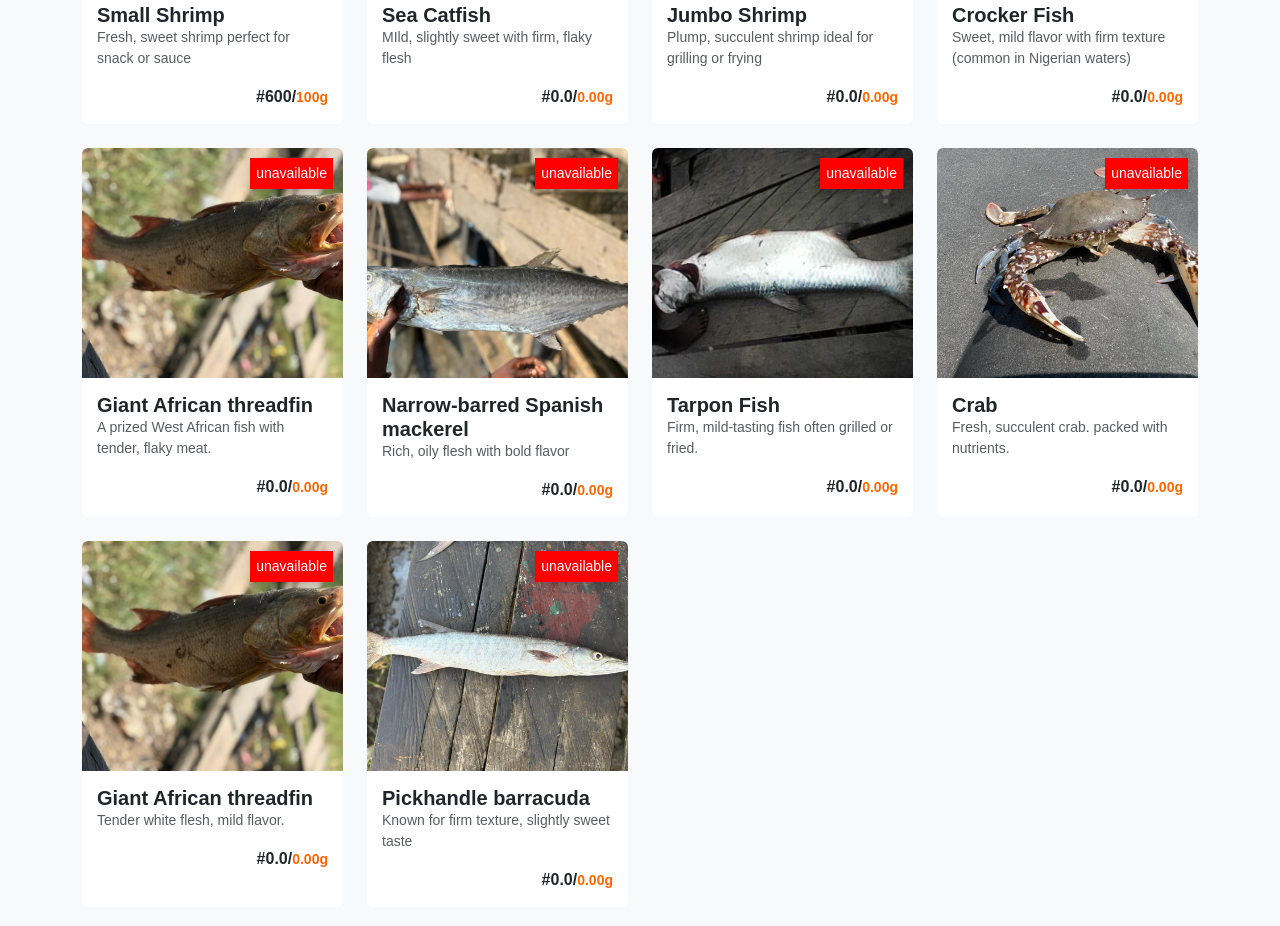
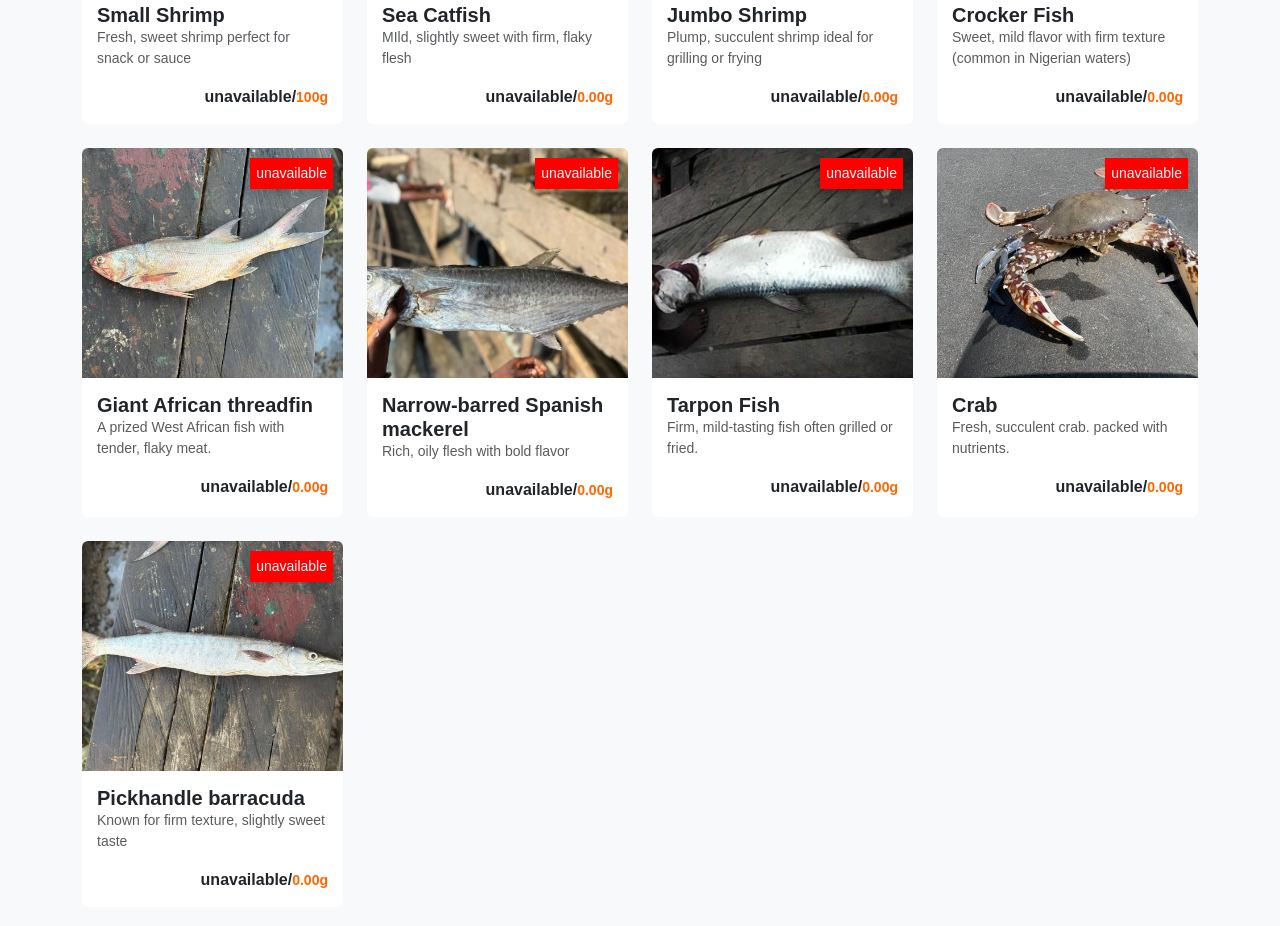
Before and after one commit to Damisasarah11/seafood.com, a plain HTML site: page menu.html in a window 1280 px wide. Shown: the part 640-1566 px from the top of the page. Drawn offline with nearby package versions, Linux system fonts and the light colour scheme.

Commit message:
8th commit

```diff
--- a/menu.html
+++ b/menu.html
@@ -109,7 +109,7 @@
             <p class="text-muted small">Fresh, sweet shrimp perfect for snack or sauce</p>
 
             <div class="menu-footer">
-              <span class="fw-bold">#600/<small class="gram">100g</small></span>
+              <span class="fw-bold">unavailable/<small class="gram">100g</small></span>
             </div>
           </div>
         </div>
@@ -132,7 +132,7 @@
             <p class="text-muted small">MIld, slightly sweet with firm, flaky flesh</p>
 
             <div class="menu-footer">
-              <span class="fw-bold">#0.0/<small class="gram">0.00g</small></span>
+              <span class="fw-bold">unavailable/<small class="gram">0.00g</small></span>
             </div>
           </div>
         </div>
@@ -152,7 +152,7 @@
             <p class="text-muted small">Plump, succulent shrimp ideal for grilling or frying</p>
 
             <div class="menu-footer">
-              <span class="fw-bold">#0.0/<small class="gram">0.00g</small></span>
+              <span class="fw-bold">unavailable/<small class="gram">0.00g</small></span>
             </div>
           </div>
         </div>
@@ -172,7 +172,7 @@
             <p class="text-muted small">Sweet, mild flavor with firm texture (common in Nigerian waters)</p>
 
             <div class="menu-footer">
-              <span class="fw-bold">#0.0/<small class="gram">0.00g</small></span>
+              <span class="fw-bold">unavailable/<small class="gram">0.00g</small></span>
             </div>
           </div>
         </div>
@@ -181,7 +181,7 @@
       <div class="col-lg-3 col-md-6 mb-4  wow animate__fadeInUp" data-wow-delay="0.5s">
         <div class="menu-card rounded shadow-on-hover bg-white">
           <div class="menu-img">
-            <img src="./assets/giant-africa-threadfin.jpg" alt="fresh salmon" class="img-fluid">
+            <img src="./assets/Giant African threadfin.jpg" alt="fresh salmon" class="img-fluid">
             <div class="fresh-span">
               <small class="unavailable">unavailable</small>
             </div>
@@ -192,7 +192,7 @@
             <p class="text-muted small">  A prized West African fish with tender, flaky meat.</p>
 
             <div class="menu-footer">
-              <span class="fw-bold">#0.0/<small class="gram">0.00g</small></span>
+              <span class="fw-bold">unavailable/<small class="gram">0.00g</small></span>
             </div>
           </div>
         </div>
@@ -212,7 +212,7 @@
             <p class="text-muted small">Rich, oily flesh with bold flavor</p>
 
             <div class="menu-footer">
-              <span class="fw-bold">#0.0/<small class="gram">0.00g</small></span>
+              <span class="fw-bold">unavailable/<small class="gram">0.00g</small></span>
             </div>
           </div>
         </div>
@@ -232,7 +232,7 @@
             <p class="text-muted small">Firm, mild-tasting fish often grilled or fried.</p>
 
             <div class="menu-footer">
-              <span class="fw-bold">#0.0/<small class="gram">0.00g</small></span>
+              <span class="fw-bold">unavailable/<small class="gram">0.00g</small></span>
             </div>
           </div>
         </div>
@@ -252,33 +252,15 @@
             <p class="text-muted small">Fresh, succulent crab. packed with nutrients.</p>
 
             <div class="menu-footer">
-              <span class="fw-bold">#0.0/<small class="gram">0.00g</small></span>
+              <span class="fw-bold">unavailable/<small class="gram">0.00g</small></span>
             </div>
           </div>
         </div>
       </div>
 
+
+
        <div class="col-lg-3 col-md-6 mb-4  wow animate__fadeInUp" data-wow-delay="0.9s">
-        <div class="menu-card rounded shadow-on-hover bg-white">
-          <div class="menu-img">
-            <img src="./assets/giant-africa-threadfin.jpg" alt="fresh salmon" class="img-fluid">
-            <div class="fresh-span">
-              <small class="unavailable">unavailable</small>
-            </div>
-          </div>
-
-          <div class="menu-body">
-            <h5 class="menu-title mb-0 fw-bold text-dark">Giant African threadfin</h5>
-            <p class="text-muted small">Tender white flesh, mild flavor.</p>
-
-            <div class="menu-footer">
-              <span class="fw-bold">#0.0/<small class="gram">0.00g</small></span>
-            </div>
-          </div>
-        </div>
-      </div>
-
-       <div class="col-lg-3 col-md-6 mb-4  wow animate__fadeInUp" data-wow-delay="1s">
         <div class="menu-card rounded shadow-on-hover bg-white">
           <div class="menu-img">
             <img src="./assets/pickhandle barracuda.jpg" alt="fresh salmon" class="img-fluid">
@@ -292,7 +274,7 @@
             <p class="text-muted small">Known for firm texture, slightly sweet taste</p>
 
             <div class="menu-footer">
-              <span class="fw-bold">#0.0/<small class="gram">0.00g</small></span>
+              <span class="fw-bold">unavailable/<small class="gram">0.00g</small></span>
             </div>
           </div>
         </div>
```
